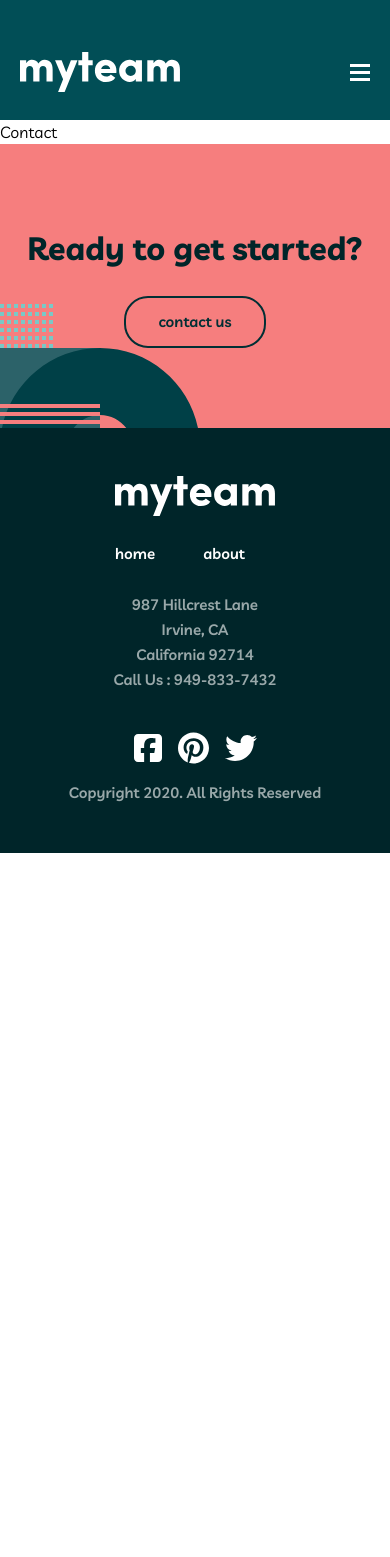
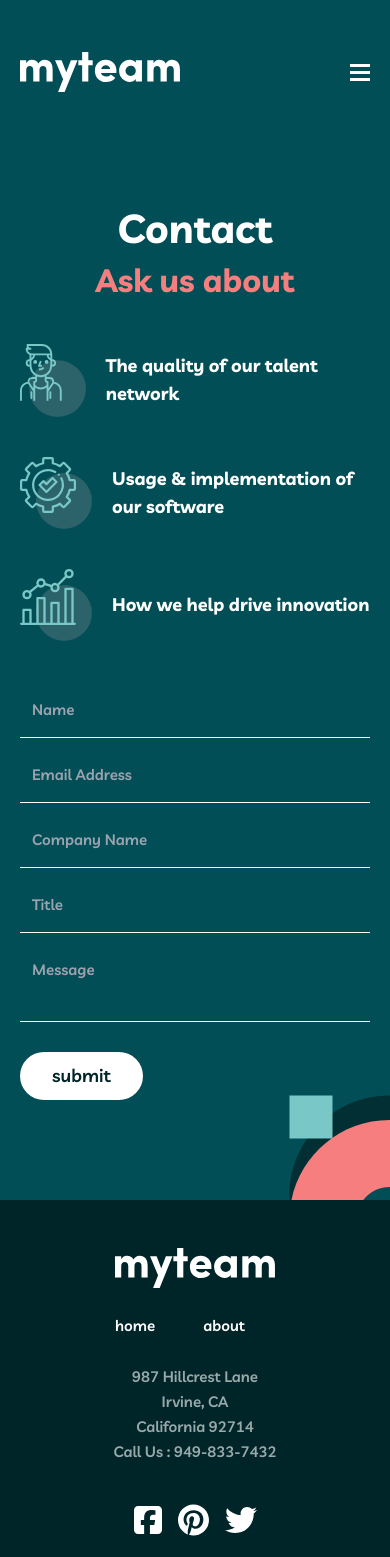
Before and after one commit to bernardocostaa/Myteam, a React (Vite) app: page /contact in a window 390 px wide. Shown: the top 1557 px of the page. Before the commit the page ends 853 px from the top, so only its background shows below. Built offline with nearby package versions, Linux system fonts and the light colour scheme.

Commit message:
30/07/2024-aba-contato-finalizada

```diff
--- a/src/App.jsx
+++ b/src/App.jsx
@@ -1,18 +1,19 @@
-import react from "react";
+import React from "react";
+import { BrowserRouter, Route, Routes, useLocation } from "react-router-dom";
 import "./App.css";
-import { BrowserRouter, Route, Routes } from "react-router-dom";
 import Header from "./components/Header";
 import Footer from "./components/Footer";
 import Home from "./components/Home";
 import About from "./components/About";
 import Contact from "./components/Contact";
 import Pagina404 from "./components/Pagina404";
-import React from "react";
 
-function App() {
+function AppContent() {
+  const location = useLocation();
+  const showSection = location.pathname !== "/contact";
+
   return (
-    <div className="App">
-      <BrowserRouter>
+    <>
       <Header />
       <main>
         <Routes>
@@ -22,7 +23,16 @@ function App() {
           <Route path="*" element={<Pagina404 />} />
         </Routes>
       </main>
-        <Footer />
+      <Footer showSection={showSection} />
+    </>
+  );
+}
+
+function App() {
+  return (
+    <div className="App">
+      <BrowserRouter>
+        <AppContent />
       </BrowserRouter>
     </div>
   );
--- a/src/components/About.jsx
+++ b/src/components/About.jsx
@@ -1,30 +1,55 @@
-import React from 'react'
+import React from "react";
 import Styles from "./css/About.module.css";
-import DirectorsCard from './DirectorsCard';
+import DirectorsCard from "./DirectorsCard";
+import Logo1 from "../imgs/logo-the-verge.png";
+import Logo2 from "../imgs/logo-jakarta-post.png";
+import Logo3 from "../imgs/logo-the-guardian.png";
+import Logo4 from "../imgs/logo-tech-radar.png";
+import Logo5 from "../imgs/logo-gadgets-now.png";
 
 const About = () => {
   return (
     <>
       <section className={`${Styles.bgSection}`}>
         <div className="customContainer mx-auto px-5">
-        <div className="flex desktop:flex-row text-center items-center desktop:items-start desktop:text-start flex-col">
+          <div className="flex desktop:flex-row text-center items-center desktop:items-start desktop:text-start flex-col">
             <h1 className="fontH1Small text-white font-bold flex-2 w-full laptop:w-[350px]">
-            About
+              About
             </h1>
             <div className="relative flex-1 justify-between before:w-12 before:h-1 before:bg-LightCoral before:relative flex flex-col before:tablet:hidden before:desktop:block">
               <p className="fontBody-1 text-white  laptop:max-w-[730px] mt-4">
-              We help companies build dynamic teams made up of top global talent. Using our network of passionate professionals we drive innovation and deliver incredible outcomes. Talented, diverse teams shape the best products and experiences. We’ll bring those teams to you.
+                We help companies build dynamic teams made up of top global
+                talent. Using our network of passionate professionals we drive
+                innovation and deliver incredible outcomes. Talented, diverse
+                teams shape the best products and experiences. We’ll bring those
+                teams to you.
               </p>
             </div>
           </div>
         </div>
       </section>
       <section className={`${Styles.bgSectionDirectors}`}>
-      <h1 className="text-white fontH2 max-w-[930px] text-center my-auto mx-auto mb-14">Meet the directors</h1>
-      <DirectorsCard />
+        <h1 className="text-white fontH2 max-w-[930px] text-center my-auto mx-auto mb-14">
+          Meet the directors
+        </h1>
+        <DirectorsCard />
+      </section>
+      <section className={`${Styles.bgClient}`}>
+        <div className="customContainer mx-auto px-5">
+          <h1 className="text-white fontH2 max-w-[930px] text-center my-auto mx-auto mb-14">
+            Some of our clients
+          </h1>
+          <div className="flex flex-col items-center gap-14 laptop:flex-row laptop:gap-10 laptop:flex-wrap laptop:justify-center">
+            <img className="max-w-[160px] laptop:max-w-[120px]" src={Logo1} alt="logo1" />
+            <img className="max-w-[160px] laptop:max-w-[120px]" src={Logo2} alt="logo2" />
+            <img className="max-w-[160px] laptop:max-w-[120px]" src={Logo3} alt="logo3" />
+            <img className="max-w-[160px] laptop:max-w-[120px]" src={Logo4} alt="logo4" />
+            <img className="max-w-[160px] laptop:max-w-[120px]" src={Logo5} alt="logo5" />
+          </div>
+        </div>
       </section>
     </>
-  )
-}
+  );
+};
 
-export default About
+export default About;
--- a/src/components/Contact.jsx
+++ b/src/components/Contact.jsx
@@ -1,11 +1,99 @@
-import React from 'react'
+import React from "react";
+import Styles from "./css/Contact.module.css";
+import person from "../imgs/icon-person.svg";
+import conf from "../imgs/icon-cog.svg";
+import graph from "../imgs/icon-chart.svg";
 
 const Contact = () => {
   return (
-    <div>
-      <h1>Contact</h1>
-    </div>
-  )
-}
+    <section className={`${Styles.bgSection}`}>
+      <div className="customContainer mx-auto px-5 relative z-20">
+        <div className="flex flex-col desktop:flex-row">
+          <div className="flex-1 laptop:max-w-[515px] mx-auto">
+            <div className="text-center desktop:text-start">
+              <h1 className="fontH1Small text-white font-bold flex-2 w-full laptop:mb-4">
+                Contact
+              </h1>
+              <h2 className="text-LightCoral font-bold fontH2">Ask us about</h2>
+            </div>
+            <div>
+              <div className="flex mt-10 items-center gap-5">
+                <img className="w-[72px]" src={person} alt="" />
+                <div>
+                  <p className="text-white text-lg font-bold ">
+                    The quality of our talent network
+                  </p>
+                </div>
+              </div>
+              <div className="flex mt-10 items-center gap-5">
+                <img className="w-[72px]" src={conf} alt="" />
+                <div>
+                  <p className="text-white text-lg font-bold ">
+                    Usage & implementation of our software
+                  </p>
+                </div>
+              </div>
+              <div className="flex mt-10 items-center gap-5">
+                <img className="w-[72px]" src={graph} alt="" />
+                <div>
+                  <p className="text-white text-lg font-bold ">
+                    How we help drive innovation
+                  </p>
+                </div>
+              </div>
+            </div>
+          </div>
+          <div className="mt-14 flex-1 max-w-[540px] mx-auto w-full ">
+            <form className="flex flex-col gap-6 " autoComplete="new-password">
+              <div>
+                <input
+                  className="bg-transparent pb-4 pl-3 border-b focus:border-RaptureBlue border-white w-full text-white font-bold border-0 outline-none placeholder:fontBody-2"
+                  autoComplete="new-password"
+                  type="text"
+                  placeholder="Name"
+                />
+              </div>
+              <div>
+                <input
+                  className="bg-transparent pb-4 pl-3 border-b border-white focus:border-RaptureBlue w-full text-white font-bold border-0 outline-none placeholder:fontBody-2"
+                  autoComplete="new-password"
+                  type="text"
+                  placeholder="Email Address"
+                />
+              </div>
+              <div>
+                <input
+                  className="bg-transparent pb-4 pl-3 border-b border-white focus:border-RaptureBlue w-full text-white font-bold border-0 outline-none placeholder:fontBody-2"
+                  autoComplete="new-password"
+                  type="text"
+                  placeholder="Company Name"
+                />
+              </div>
+              <div>
+                <input
+                  className="bg-transparent pb-4 pl-3 border-b border-white focus:border-RaptureBlue w-full text-white font-bold border-0 outline-none placeholder:fontBody-2"
+                  autoComplete="new-password"
+                  type="text"
+                  placeholder="Title"
+                />
+              </div>
+              <div>
+                <textarea
+                  className="bg-transparent pb-4 pl-3 border-b border-white focus:border-RaptureBlue w-full text-white font-bold border-0 outline-none placeholder:fontBody-2 resize-none"
+                  autoComplete="new-password"
+                  placeholder="Message"
 
-export default Contact
+                ></textarea>
+              </div>
+              <div>
+                <button className="py-2.5 px-8 bg-white text-DarkGreen rounded-3xl fontMenu duration-300 hover:bg-LightCoral">submit</button>
+              </div>
+            </form>
+          </div>
+        </div>
+      </div>
+    </section>
+  );
+};
+
+export default Contact;
--- a/src/components/Home.jsx
+++ b/src/components/Home.jsx
@@ -37,7 +37,6 @@ const Home = () => {
             <div className="max-w-lg">
               <div className="flex flex-col items-center text-center laptop:text-start laptop:flex-row gap-5 mb-8 laptop:items-start">
                 <img className="w-20" src={person} alt="" />
-
                 <div>
                   <p className="fontBody-1 text-LightCoral mb-4">
                     Experienced Individuals
--- a/src/components/css/About.module.css
+++ b/src/components/css/About.module.css
@@ -19,6 +19,12 @@
     bottom: 0;
   }
 
+  .bgClient{
+    background: #012F34 url(/src/imgs/bg-pattern-about-4.svg) no-repeat top left;
+    padding: 140px 0;
+    position: relative;
+  }
+
   @media(max-width:768px){
     .bgSection{
       background: #014e56 url(/src/imgs/bg-pattern-about-1-mobile-nav-1.svg) no-repeat bottom -100px right -100px;
@@ -26,4 +32,18 @@
       padding-bottom: 120px;
     }
 
+    .bgClient{
+      background: #012F34 url(/src/imgs/bg-pattern-about-4.svg) no-repeat top -90px left;
+      padding: 100px 0;
+      position: relative;
+    }
+
   }
+
+  @media(max-width:375px){
+    .bgClient{
+      background: #012F34 url(/src/imgs/bg-pattern-about-4.svg) no-repeat top -90px left -120px;
+      padding: 90px 0;
+      position: relative;
+    }
+  }
--- /dev/null
+++ b/src/components/css/Contact.module.css
@@ -0,0 +1,33 @@
+.bgSection {
+    background: #014E56 url(/src/imgs/bg-pattern-contact-2.svg) no-repeat bottom right -100px;
+    padding-top: 80px;
+    padding-bottom: 100px;
+    position: relative;
+  }
+
+  .bgSection::before {
+    content: "";
+    background: url(/src/imgs/bg-pattern-about-2-contact-1.svg) no-repeat top left -100px;
+    width: 100%;
+    height: 200px;
+    position: absolute;
+    z-index: 20;
+  }
+
+
+  @media(max-width:768px){
+    .bgSection{
+        background: #014E56 url(/src/imgs/bg-pattern-contact-2.svg) no-repeat bottom -120px right -100px;
+        padding-top: 80px;
+        padding-bottom: 100px;
+        position: relative;
+    }
+
+
+  }
+
+  @media(max-width:640px){
+    .bgSection::before{
+        display: none;
+    }
+  }
```
Also changed, not shown: src/components/Footer.jsx (+9 -26 lines). Lines whose indentation alone changed are shown as unchanged.
